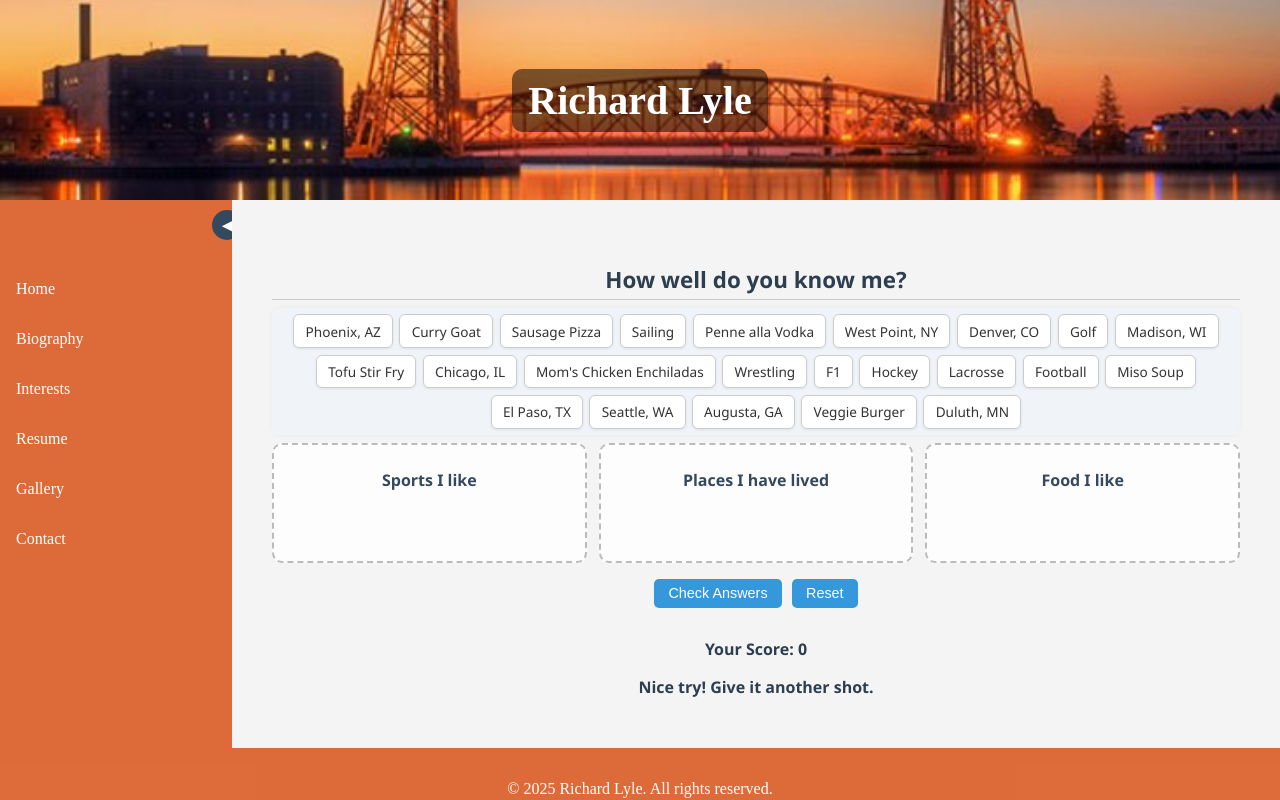
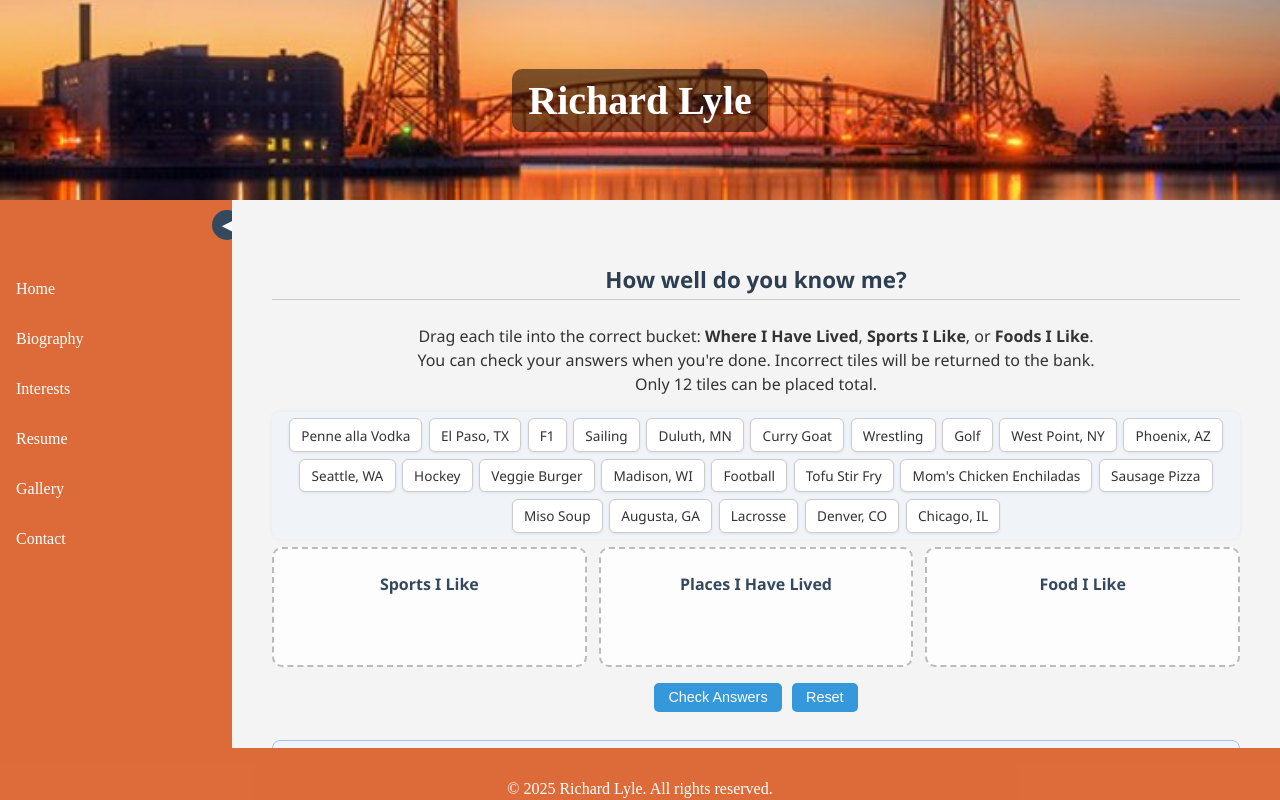
Before and after one commit to richardlyle/richardlyle.github.io, a React (Create React App) app: page /interests in a window 1280 px wide. Both pictures are taken after a click on the button "Check Answers". Built offline with nearby package versions, Linux system fonts and the light colour scheme.

Commit message:
updating  interests and gallery
updated interests to add instructions and a better grading response. Updated gallery to include a video

```diff
--- a/package.json
+++ b/package.json
@@ -1,7 +1,7 @@
 {
   "homepage": "https://richardlyle.github.io",
   "name": "richardlyle.github.io",
-  "version": "1.2.2",
+  "version": "2.0.0",
   "private": true,
   "dependencies": {
     "@testing-library/dom": "^10.4.0",
--- a/src/pages/Gallery.css
+++ b/src/pages/Gallery.css
@@ -61,3 +61,21 @@
     height: 300px;
   }
 }
+
+.video-section {
+  margin: 2rem auto;
+  max-width: 900px;
+  text-align: center;
+}
+
+.video-section h2 {
+  margin-bottom: 1rem;
+  font-size: 1.8rem;
+  color: #333;
+}
+
+.video-section video {
+  width: 100%;
+  border-radius: 10px;
+  box-shadow: 0 4px 10px rgba(0,0,0,0.15);
+}
--- a/src/pages/Gallery.tsx
+++ b/src/pages/Gallery.tsx
@@ -118,6 +118,13 @@ const GalleryPage: React.FC = () => {
             </div>
           ))}
         </Slider>
+      <div className="video-section">
+        <h2>Featured Video</h2>
+        <video width="100%" height="auto" controls>
+         <source src="./images/my-hockey-highlight.mp4" type="video/mp4" />
+        </video>
+      </div>
+
       </div>
 
       {renderMasonrySection('Hockey', hockeyImages)}
--- a/src/pages/Interests.css
+++ b/src/pages/Interests.css
@@ -107,10 +107,31 @@ button:hover {
   background-color: #2c80b4;
 }
 
+.instructions {
+  font-size: 1rem;
+  color: #333;
+  margin-bottom: 1rem;
+  text-align: center;
+  line-height: 1.5;
+}
+
 .results {
+  margin-top: 20px;
   text-align: center;
+  background-color: #f0f4ff;
+  border: 1px solid #a3c1ff;
+  border-radius: 8px;
+  padding: 1rem;
+  font-family: 'Segoe UI', Tahoma, Geneva, Verdana, sans-serif;
+}
+
+.results .score {
+  font-size: 1.2rem;
+  font-weight: bold;
+  margin-bottom: 0.5rem;
+}
+
+.result-message {
   font-size: 1rem;
-  margin-top: 0.4rem;
-  color: #2c3e50;
-  font-weight: bold;
+  color: #555;
 }
--- a/src/pages/Interests.tsx
+++ b/src/pages/Interests.tsx
@@ -4,27 +4,27 @@ import './Interests.css';
 interface Tile {
   id: string;
   label: string;
-  category: 'places I have lived' | 'sports I like' | 'food I like' | 'wrong';
+  category: 'places' | 'sports' | 'food' | 'wrong';
 }
 
 const initialTiles: Tile[] = [
   // ✅ Places you have lived
-  { id: '1', label: 'Duluth, MN', category: 'places I have lived' },
-  { id: '2', label: 'West Point, NY', category: 'places I have lived' },
-  { id: '3', label: 'Augusta, GA', category: 'places I have lived' },
-  { id: '4', label: 'Madison, WI', category: 'places I have lived' },
-  { id: '5', label: 'El Paso, TX', category: 'places I have lived' },
+  { id: '1', label: 'Duluth, MN', category: 'places' },
+  { id: '2', label: 'West Point, NY', category: 'places' },
+  { id: '3', label: 'Augusta, GA', category: 'places' },
+  { id: '4', label: 'Madison, WI', category: 'places' },
+  { id: '5', label: 'El Paso, TX', category: 'places' },
 
   // ✅ Sports you like
-  { id: '6', label: 'Hockey', category: 'sports I like' },
-  { id: '7', label: 'Football', category: 'sports I like' },
-  { id: '8', label: 'F1', category: 'sports I like' },
-  { id: '9', label: 'Golf', category: 'sports I like' },
+  { id: '6', label: 'Hockey', category: 'sports' },
+  { id: '7', label: 'Football', category: 'sports' },
+  { id: '8', label: 'F1', category: 'sports' },
+  { id: '9', label: 'Golf', category: 'sports' },
 
   // ✅ Foods you like
-  { id: '10', label: 'Penne alla Vodka', category: 'food I like' },
-  { id: '11', label: "Mom's Chicken Enchiladas", category: 'food I like' },
-  { id: '12', label: 'Sausage Pizza', category: 'food I like' },
+  { id: '10', label: 'Penne alla Vodka', category: 'food' },
+  { id: '11', label: "Mom's Chicken Enchiladas", category: 'food' },
+  { id: '12', label: 'Sausage Pizza', category: 'food' },
 
   // ❌ Decoys: Locations
   { id: '13', label: 'Denver, CO', category: 'wrong' },
@@ -50,11 +50,14 @@ function shuffle(array: Tile[]) {
 
 const Interests: React.FC = () => {
   const [tiles, setTiles] = useState<Tile[]>(shuffle(initialTiles));
-  const [buckets, setBuckets] = useState({ "sports I like": [] as Tile[], "places I have lived": [] as Tile[], "food I like": [] as Tile[] });
+  const [buckets, setBuckets] = useState({ sports: [] as Tile[], places: [] as Tile[], food: [] as Tile[] });
   const [score, setScore] = useState<number | null>(null);
   const [resultMessage, setResultMessage] = useState('');
 
   const handleDrop = (tile: Tile, category: keyof typeof buckets) => {
+    const totalTiles = Object.values(buckets).flat().length;
+    if ((tile.category !== category && tile.category !== 'wrong') || totalTiles >= 12) return;
+
     if (!buckets[category].find(t => t.id === tile.id)) {
       setBuckets(prev => ({
         ...prev,
@@ -70,35 +73,33 @@ const Interests: React.FC = () => {
 
   const handleReset = () => {
     setTiles(shuffle(initialTiles));
-    setBuckets({ "sports I like": [], "places I have lived": [], "food I like": [] });
+    setBuckets({ sports: [], places: [], food: [] });
     setScore(null);
     setResultMessage('');
   };
 
   const checkAnswers = () => {
     let correct = 0;
-    const newBuckets = { "sports I like": [] as Tile[], "places I have lived": [] as Tile[], "food I like": [] as Tile[] };
-    const incorrect: Tile[] = [];
-
-    Object.entries(buckets).forEach(([key, group]) => {
-      group.forEach(tile => {
+    Object.entries(buckets).forEach(([key, tiles]) => {
+      tiles.forEach(tile => {
         if (tile.category === key) {
           correct++;
-          newBuckets[key as keyof typeof buckets].push(tile);
         } else {
-          incorrect.push(tile);
+          setTiles(prev => [...prev, tile]);
+          setBuckets(prev => ({
+            ...prev,
+            [key]: prev[key as keyof typeof prev].filter(t => t.id !== tile.id)
+          }));
         }
       });
     });
 
-    setBuckets(newBuckets);
-    setTiles(prev => shuffle([...prev, ...incorrect]));
     setScore(correct);
 
-    if (correct === initialTiles.filter(t => t.category !== 'wrong').length) {
+    if (correct === 12) {
       setResultMessage("You know me perfectly!");
     } else if (correct >= 10) {
-      setResultMessage("You know me pretty well, but not completly!");
+      setResultMessage("You know me pretty well!");
     } else if (correct >= 5) {
       setResultMessage("Not bad, but keep learning!");
     } else {
@@ -109,6 +110,11 @@ const Interests: React.FC = () => {
   return (
     <div className="interests-container">
       <h2>How well do you know me?</h2>
+      <p className="instructions">
+        Drag each tile into the correct bucket: <strong>Where I Have Lived</strong>, <strong>Sports I Like</strong>, or <strong>Foods I Like</strong>.<br />
+        You can check your answers when you're done. Incorrect tiles will be returned to the bank.<br />
+        Only 12 tiles can be placed total.
+      </p>
       <div className="tile-bank">
         {tiles.map(tile => (
           <div
@@ -134,7 +140,12 @@ const Interests: React.FC = () => {
               handleDrop(tile, key as keyof typeof buckets);
             }}
           >
-            <h3>{key.charAt(0).toUpperCase() + key.slice(1)}</h3>
+            <h3>{
+              key === 'places' ? 'Places I Have Lived' :
+              key === 'sports' ? 'Sports I Like' :
+              key === 'food' ? 'Food I Like' :
+              key
+            }</h3>
             <div className="bucket-content">
               {buckets[key as keyof typeof buckets].map(tile => (
                 <div key={tile.id} className="tile small">{tile.label}</div>
@@ -151,8 +162,8 @@ const Interests: React.FC = () => {
 
       {score !== null && (
         <div className="results">
-          <p>Your Score: {score}</p>
-          <p>{resultMessage}</p>
+          <p className="score">You got {score} out of 12 correct.</p>
+          <p className="result-message">{resultMessage}</p>
         </div>
       )}
     </div>
```
Also changed, not shown: 1 other file (tests, documents, lock files or other folders).
